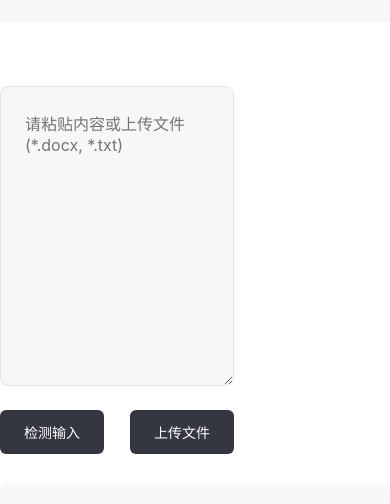
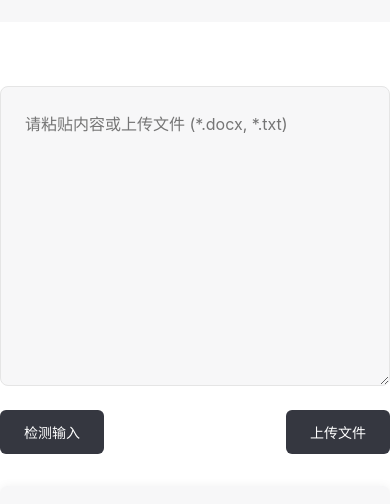
Before and after one commit to ShowMeTheMoney2023/jiance, a website with bundled scripts: page index.html in a window 390 px wide. Shown: the part 104-608 px from the top of the page. Built offline with nearby package versions, Linux system fonts and the light colour scheme.

Commit message:
Add files via upload

```diff
--- a/styles.css
+++ b/styles.css
@@ -27,6 +27,7 @@ body {
 /* Header 样式 */
 header {
     padding: 1rem 0;
+    margin: 0;
     background-color: var(--secondary-background);
 }
 
@@ -74,7 +75,7 @@ nav li {
 }
 
 .hero-text {
-    flex: 1;
+    flex: 0 0 40%;
     padding: 1.5rem;
     margin: 0;
     box-sizing: border-box;
@@ -108,7 +109,6 @@ nav li {
 /* Input Area */
 .input-area {
     flex: 0 0 60%;
-    max-width: 60%;
     padding: 0;
     margin: 0;
     box-sizing: border-box;
@@ -246,26 +246,18 @@ footer .container {
 /* Responsive Design */
 @media (max-width: 1200px) {
     .hero-container {
+        flex-direction: column;
         gap: 2rem;
     }
 
     .hero-text {
-        flex: 0 0 40%;
+        flex: 1;
+        width: 100%;
     }
 
     .input-area {
-        flex: 0 0 60%;
-        max-width: 60%;
-    }
-}
-
-@media (max-width: 768px) {
-    .hero-container {
-        flex-direction: column;
-    }
-
-    .hero-text, .input-area {
-        flex: 1 1 100%;
+        flex: 1;
+        width: 100%;
     }
 
     .input-area textarea {
@@ -344,3 +336,10 @@ footer .container {
     margin-top: 15px;
     font-size: 14px;
 }
+
+/* Reset body and html styles */
+html, body {
+    margin: 0; /* 去掉默认边距 */
+    padding: 0; /* 去掉默认填充 */
+    height: 100%; /* 确保高度为100% */
+}
```
